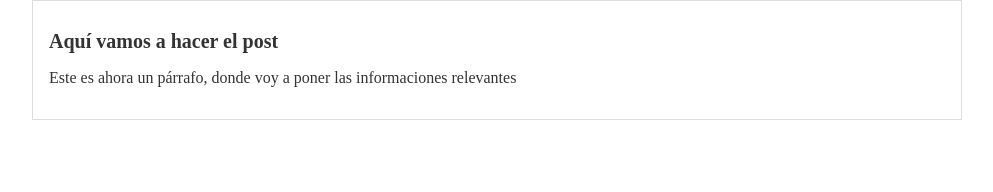
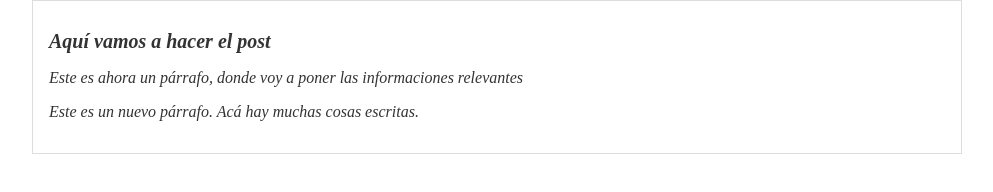
Before and after one commit to sebaspm24/Prueba-Git, a plain HTML site: page index.html in a window 1280 px wide. Shown: the whole page, without its empty margins (143-1136 px from the left). Drawn offline with Linux system fonts and the light colour scheme.

Commit message:
agregado un nuevo párrafo y estilo de fuente

```diff
--- a/css/style.css
+++ b/css/style.css
@@ -1,7 +1,7 @@
 body {
     color: #333;
     text-align: left;
-    font-style: arial;
+    font-style: italic;
     font-size: 16px;
     margin: 0;
     padding: 0;
--- a/index.html
+++ b/index.html
@@ -12,6 +12,7 @@
         <div id="post">
             <h1>Aquí vamos a hacer el post</h1>
             <p>Este es ahora un párrafo, donde voy a poner las informaciones relevantes</p>
+            <p>Este es un nuevo párrafo. Acá hay muchas cosas escritas.</p>
         </div>
     </div>
 </body>
```
